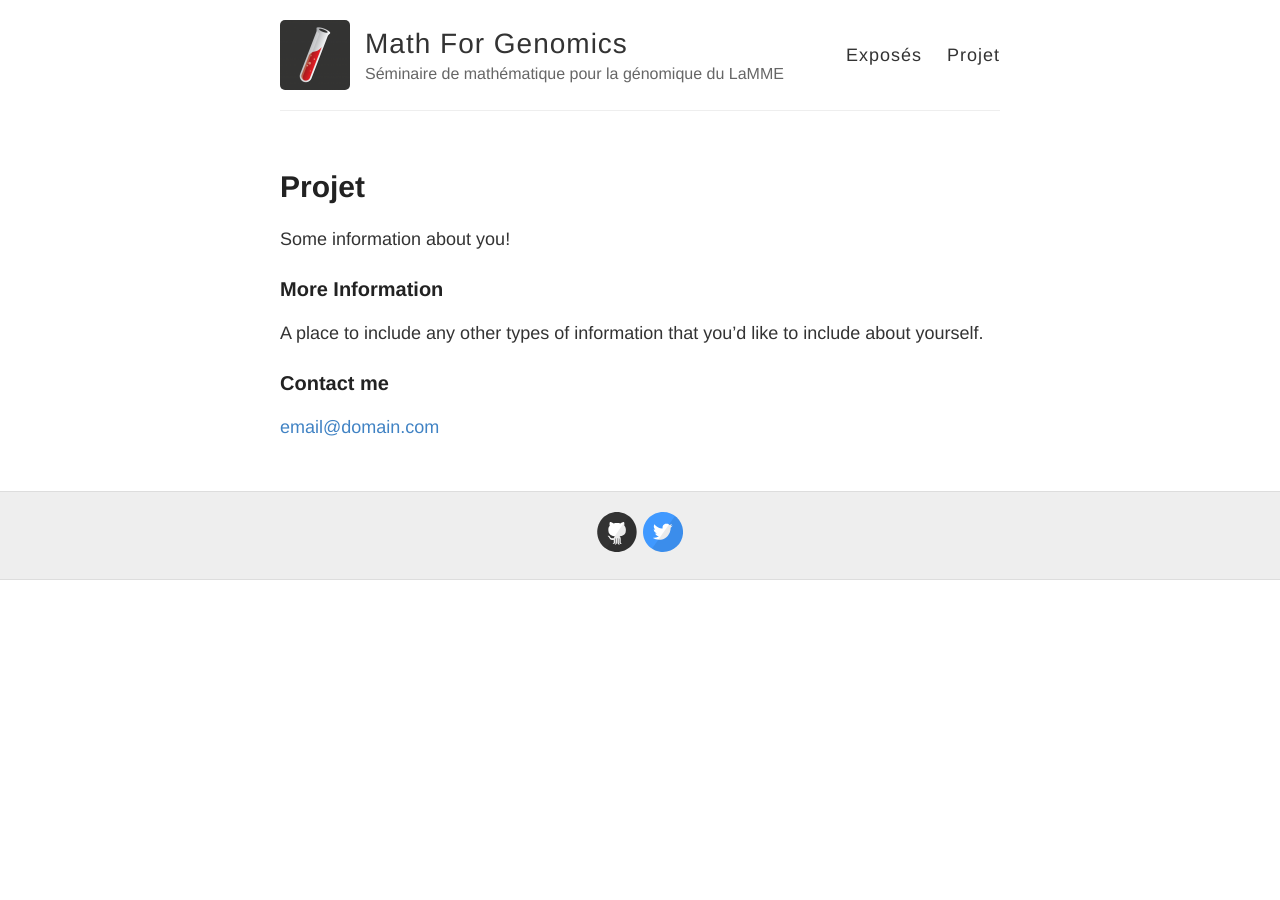
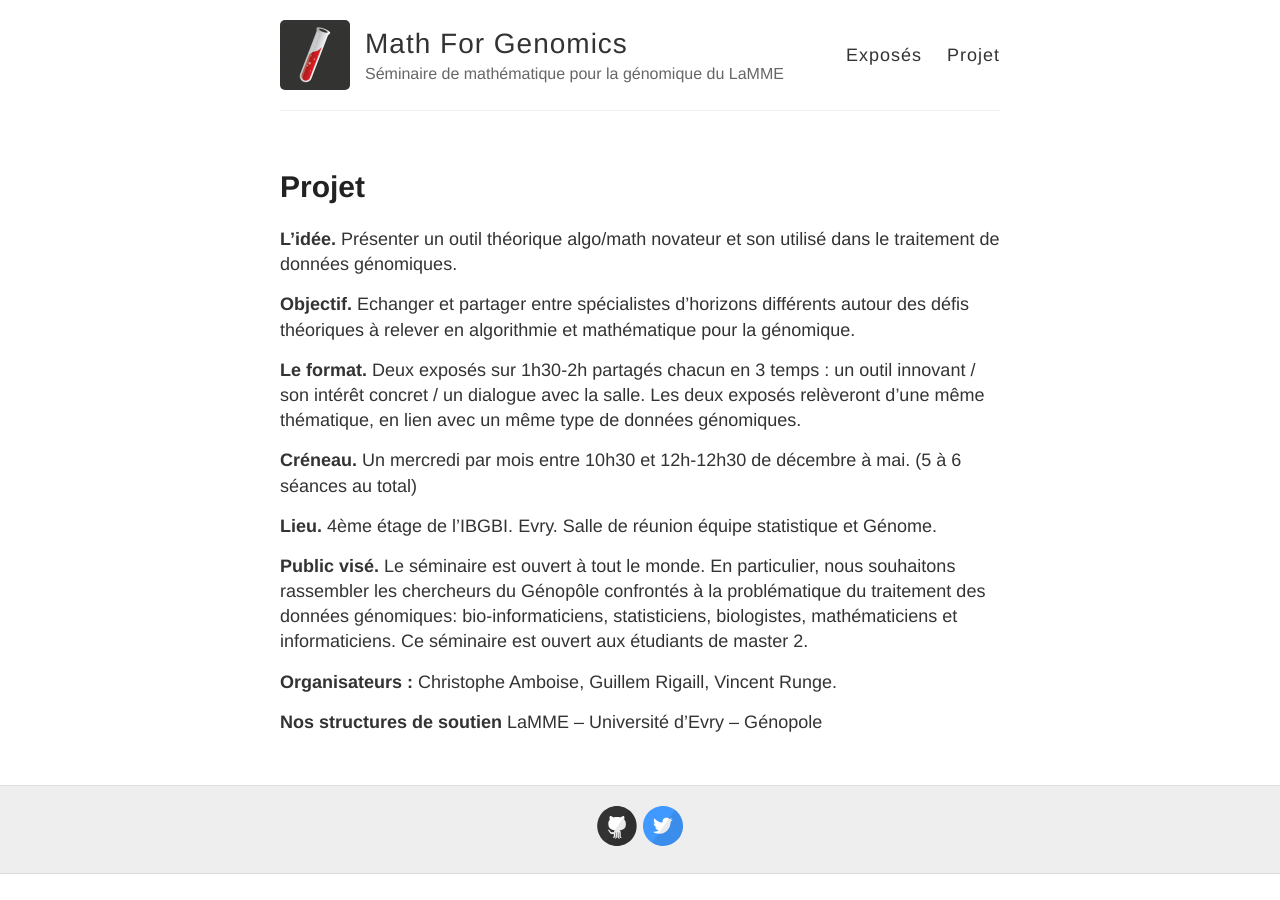
Before and after one commit to MathForGenomics/MathForGenomics.github.io, a Jekyll site: the page built from projet.md, in a window 1280 px wide. Built offline with Jekyll 4.4.1, drawn with Linux system fonts in a browser that asks for light colours.

Commit message:
Update projet.md

```diff
--- a/projet.md
+++ b/projet.md
@@ -4,12 +4,18 @@ title: Projet
 permalink: /projet/
 ---
 
-Some information about you!
+**L'idée.** Présenter un outil théorique algo/math novateur et son utilisé dans le traitement de données génomiques.
 
-### More Information
+**Objectif.** Echanger et partager entre spécialistes d’horizons différents autour des défis théoriques à relever en algorithmie et mathématique pour la génomique.
 
-A place to include any other types of information that you'd like to include about yourself.
+**Le format.** Deux exposés sur 1h30-2h partagés chacun en 3 temps : un outil innovant / son intérêt concret / un dialogue avec la salle. Les deux exposés relèveront d'une même thématique, en lien avec un même type de données génomiques.
 
-### Contact me
+**Créneau.** Un mercredi par mois entre 10h30 et 12h-12h30 de décembre à mai. (5 à 6 séances au total)
 
-[email@domain.com](mailto:email@domain.com)
+**Lieu.**  4ème étage de l’IBGBI. Evry. Salle de réunion équipe statistique et Génome.
+
+**Public visé.** Le séminaire est ouvert à tout le monde. En particulier, nous souhaitons rassembler les chercheurs du Génopôle confrontés à la problématique du traitement des données génomiques: bio-informaticiens, statisticiens, biologistes, mathématiciens et informaticiens. Ce séminaire est ouvert aux étudiants de master 2.
+
+**Organisateurs :** Christophe Amboise, Guillem Rigaill, Vincent Runge.
+
+**Nos structures de soutien** LaMME -- Université d'Evry -- Génopole
```
